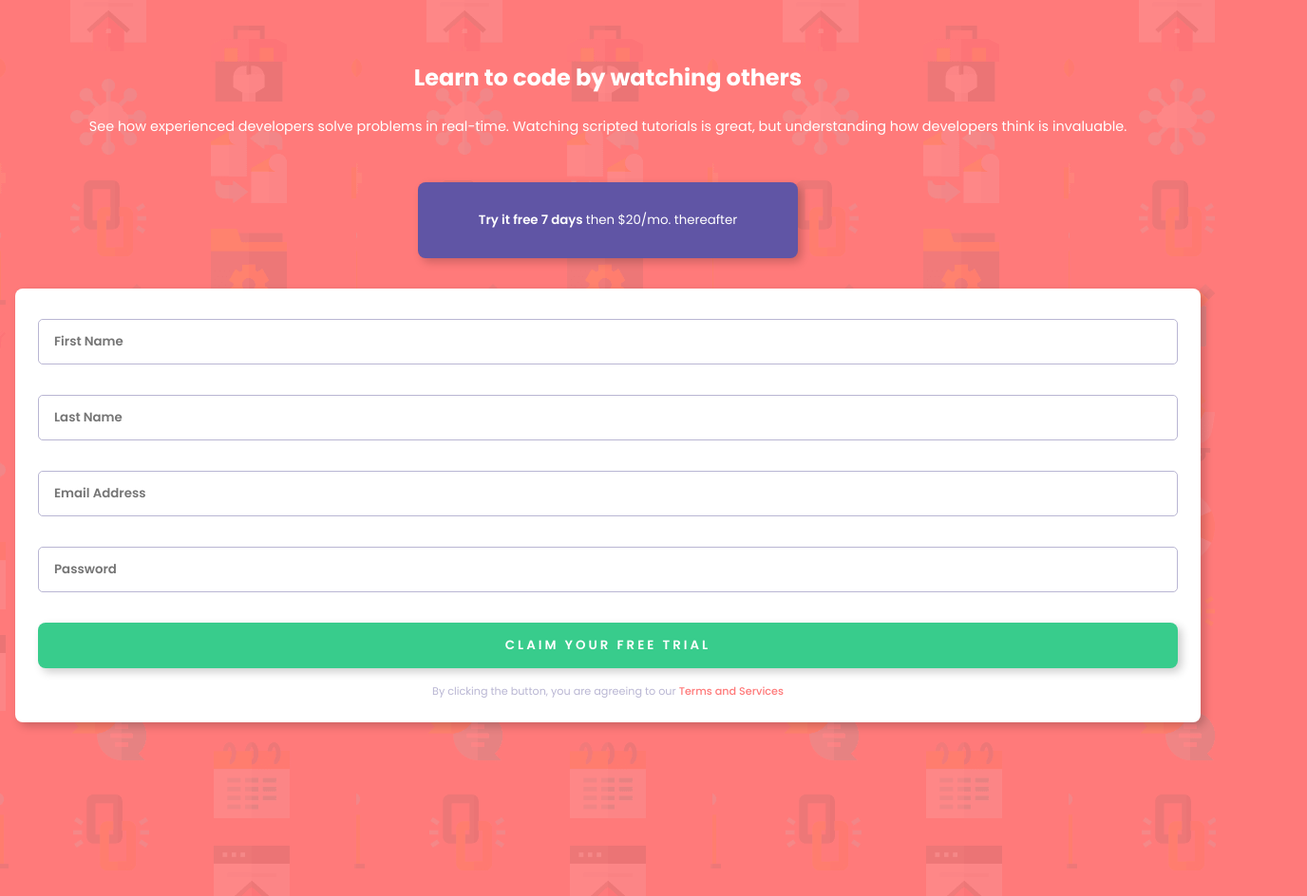
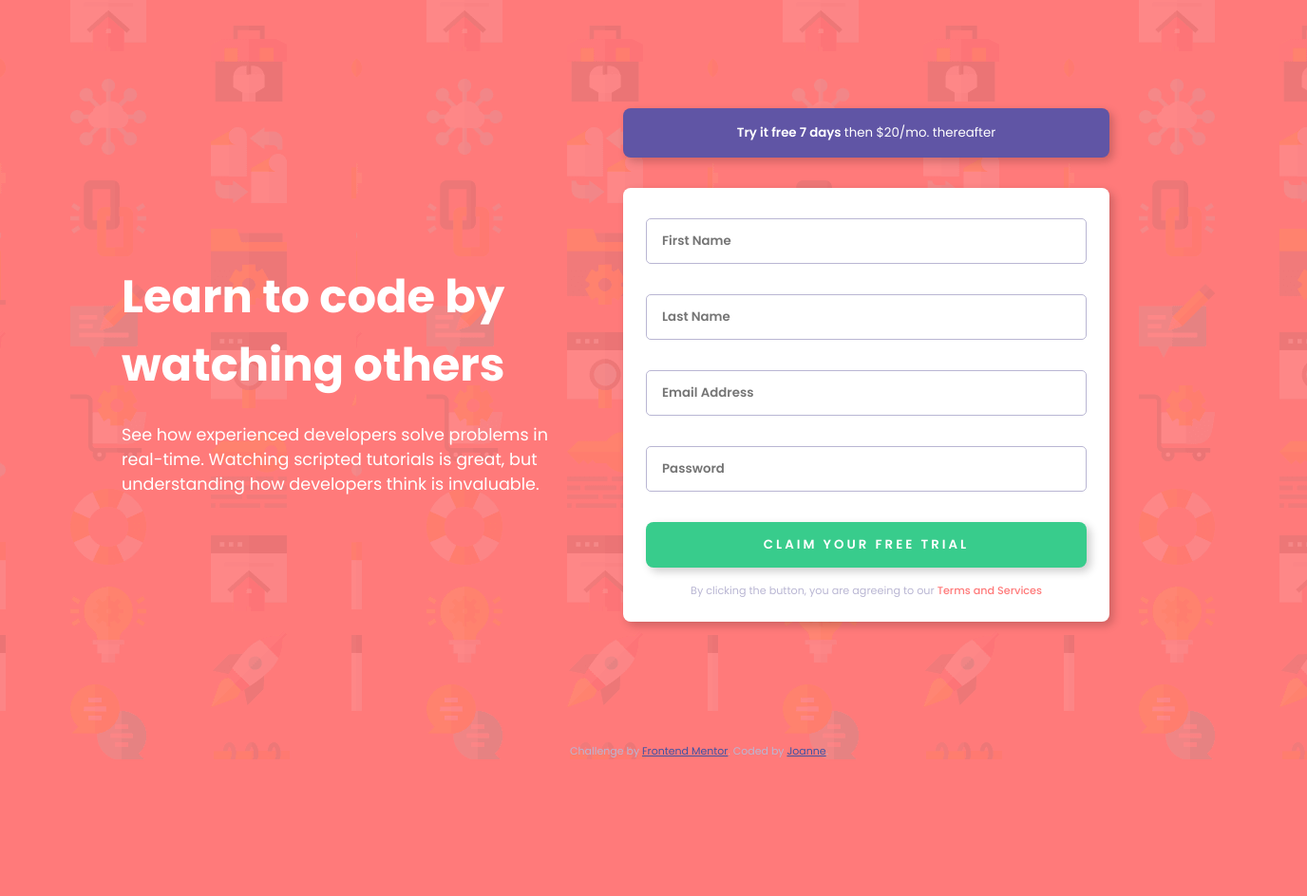
Before and after one commit to josno/signup-form, a plain HTML site: page index.html in a window 1280 px wide. Shown: the whole page at 95% size, 1376 px wide, since content can reach past the window. After the commit the page ends 800 px from the top, so only its background shows below. Drawn offline with nearby package versions, Linux system fonts and the light colour scheme.

Commit message:
Finish desktop

```diff
--- a/index.html
+++ b/index.html
@@ -13,9 +13,16 @@
 
   <!-- Feel free to remove these styles or customise in your own stylesheet 👍 -->
   <style>
+    footer {
+      position: absolute;
+      bottom: 0%;
+      width: 100%;
+    }
+
     .attribution {
       font-size: 11px;
       text-align: center;
+
     }
 
     .attribution a {
@@ -63,12 +70,12 @@
   </main>
 
 
-  <!-- <footer>
+  <footer>
     <p class="attribution">
       Challenge by <a href="https://www.frontendmentor.io?ref=challenge" target="_blank">Frontend Mentor</a>.
-      Coded by <a href="#">Your Name Here</a>.
+      Coded by <a href="#">Joanne</a>.
     </p>
-  </footer> -->
+  </footer>
 </body>
 <script src="https://ajax.googleapis.com/ajax/libs/jquery/3.5.1/jquery.min.js"></script>
 <script src="index.js"></script>
--- a/index.js
+++ b/index.js
@@ -35,7 +35,7 @@ const setError = (name) => {
 		? (el.innerText = "Last Name cannot be empty")
 		: name === "password"
 		? (el.innerText = "Password cannot be empty")
-		: (el.innerText = "Looks like this is not an email.");
+		: (el.innerText = "Looks like this is not an email");
 
 	document.querySelector(`.${name}`).append(el);
 	setErrorStyle(name);
--- a/styles.css
+++ b/styles.css
@@ -104,7 +104,7 @@ form > button {
 	padding: 0px;
 }
 
-.input--error {
+.input--error-border {
 	border: 2px solid hsl(0, 100%, 74%);
 }
 
@@ -142,3 +142,42 @@ p > span {
 	color: hsl(0, 100%, 74%);
 	font-weight: 500;
 }
+
+@media (min-width: 1200px) {
+	body {
+		display: flex;
+		padding: 6rem;
+	}
+
+	header {
+		width: 50%;
+		display: flex;
+		flex-direction: column;
+		align-items: flex-start;
+		justify-content: center;
+		padding-top: 0px;
+	}
+
+	h1 {
+		font-size: 3rem;
+		text-align: left;
+		margin-top: 0px;
+	}
+
+	h4 {
+		text-align: inherit;
+		margin: 0px 2rem;
+		font-size: 1.1rem;
+	}
+
+	main {
+		width: 50%;
+		display: flex;
+		justify-content: center;
+	}
+
+	main > button {
+		width: 100%;
+		height: 4rem;
+	}
+}
```
